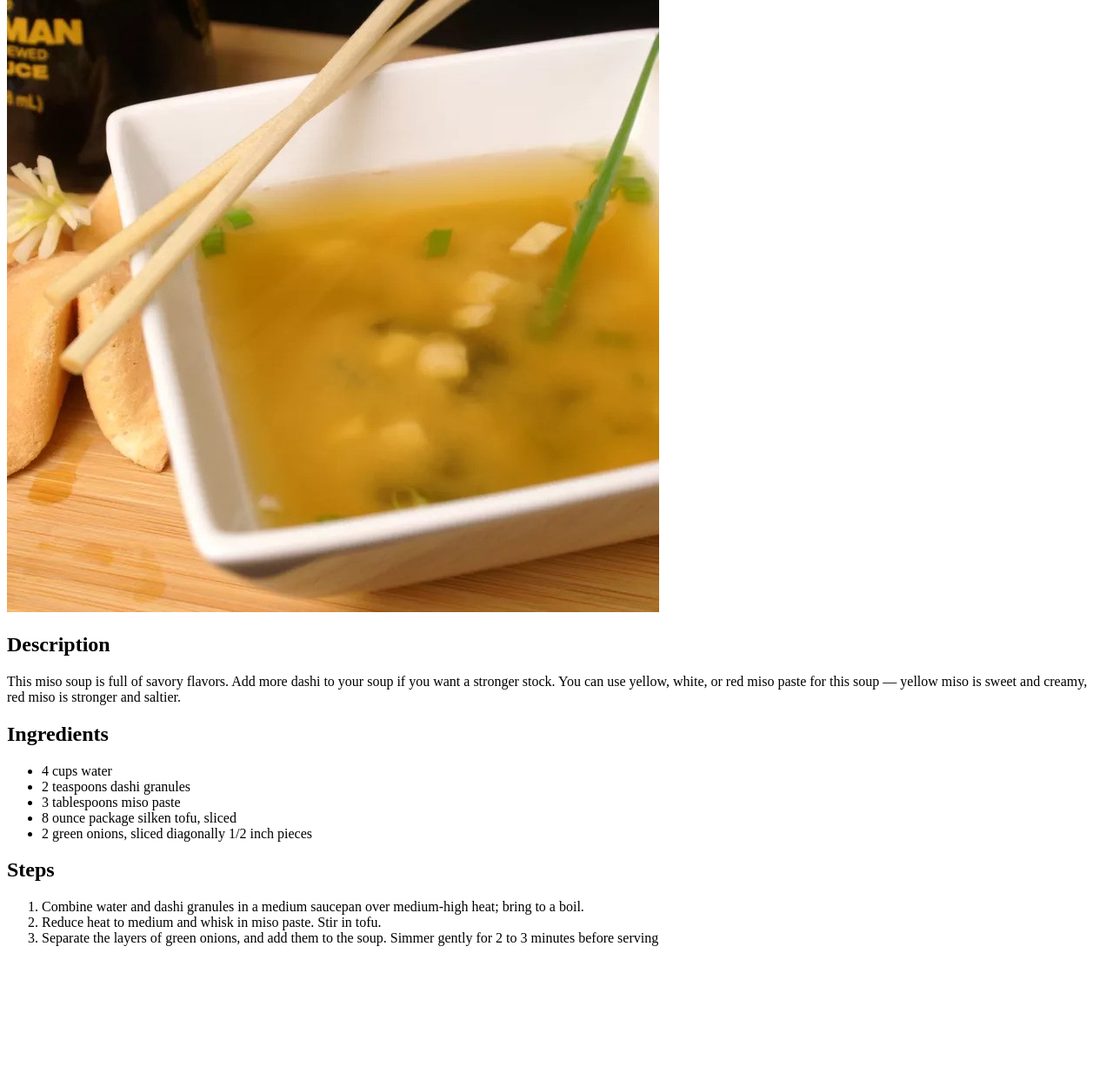
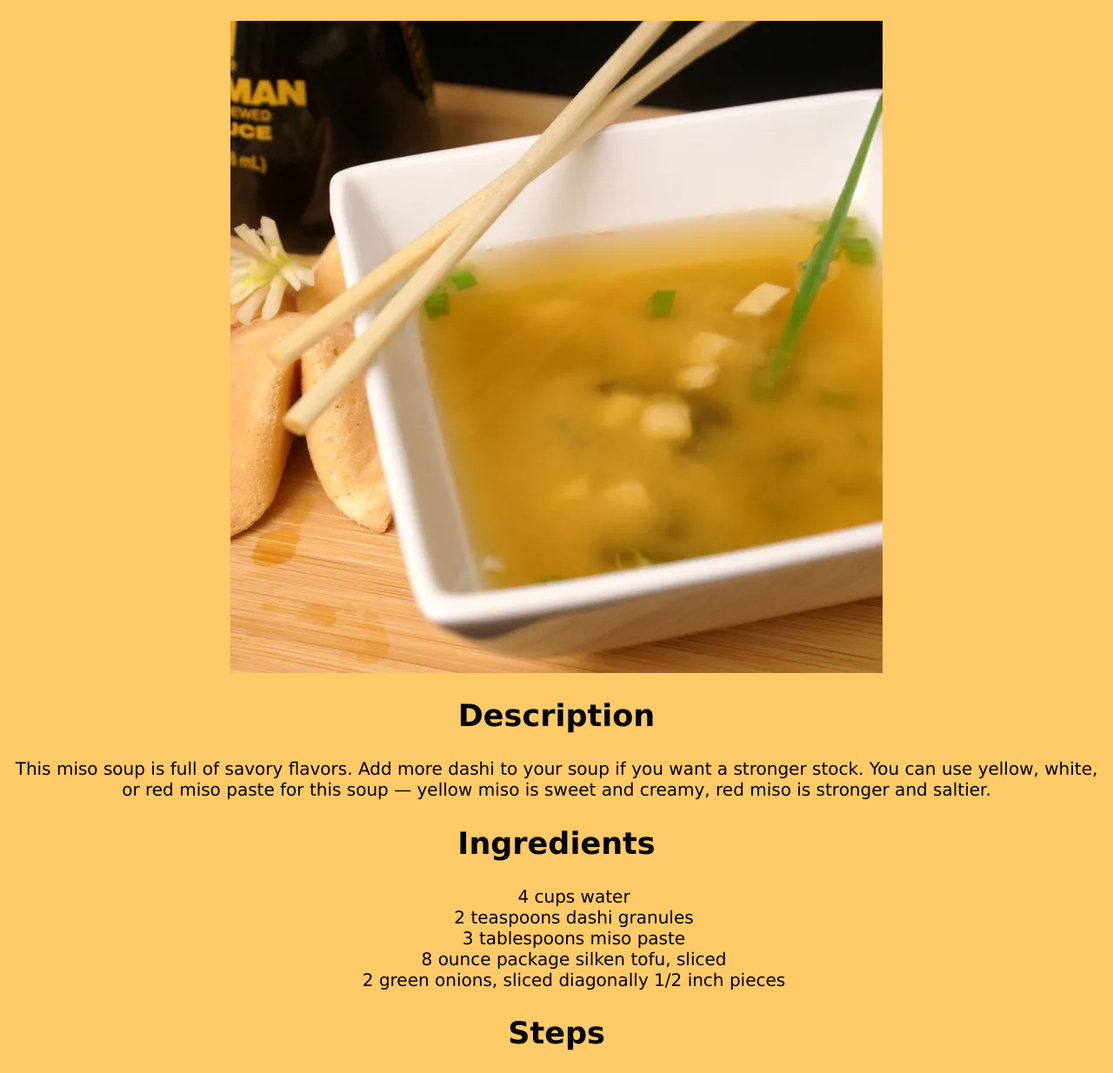
Before and after one commit to matejadb/odin-recipes, a plain HTML site: page recipes/miso_soup.html in a window 1280 px wide. Shown: the part 126-1360 px from the top of the page at 87% size. Before the commit the page ends 1230 px from the top, so only its background shows below. Drawn offline with Linux system fonts and the light colour scheme.

Commit message:
Edit miso_soup.html
Added style to miso_soup.html

```diff
--- a/recipes/miso_soup.html
+++ b/recipes/miso_soup.html
@@ -3,18 +3,26 @@
   <head>
     <meta charset="utf-8" />
     <title>Miso Soup</title>
+    <link rel="stylesheet" href="../style.css" />
   </head>
   <body>
-    <h1>Miso soup</h1>
-    <img src="../images/miso.jpg" alt="Picture of miso soup in a bowl." />
-    <h2>Description</h2>
+    <h1 class="title">Miso soup</h1>
+    <img
+      src="../images/miso.jpg"
+      alt="Picture of miso soup in a bowl."
+      class="recipe-image"
+    />
+    <div class="recipe-description">
+      <h2 class="sub-title">Description</h2>
       <p>
         This miso soup is full of savory flavors. Add more dashi to your soup if
         you want a stronger stock. You can use yellow, white, or red miso paste
-      for this soup — yellow miso is sweet and creamy, red miso is stronger and
-      saltier.
+        for this soup — yellow miso is sweet and creamy, red miso is stronger
+        and saltier.
       </p>
-    <h2>Ingredients</h2>
+    </div>
+    <div class="recipe-ingredients">
+      <h2 class="sub-title">Ingredients</h2>
       <ul>
         <li>4 cups water</li>
         <li>2 teaspoons dashi granules</li>
@@ -22,7 +30,9 @@
         <li>8 ounce package silken tofu, sliced</li>
         <li>2 green onions, sliced diagonally 1/2 inch pieces</li>
       </ul>
-    <h2>Steps</h2>
+    </div>
+    <div class="recipe-steps">
+      <h2 class="sub-title">Steps</h2>
       <ol>
         <li>
           Combine water and dashi granules in a medium saucepan over medium-high
@@ -34,5 +44,6 @@
           gently for 2 to 3 minutes before serving
         </li>
       </ol>
+    </div>
   </body>
 </html>
```
Lines whose indentation alone changed are shown as unchanged.
